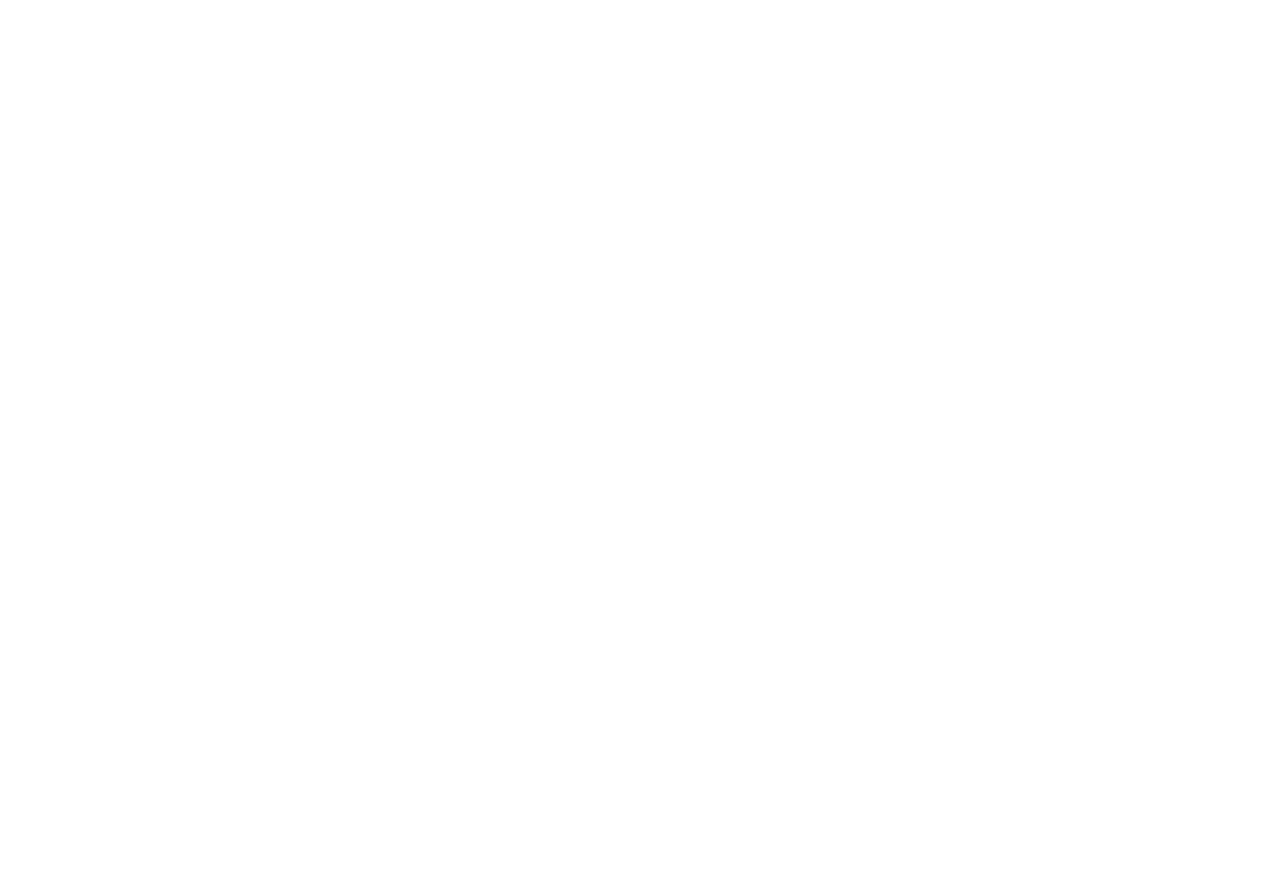
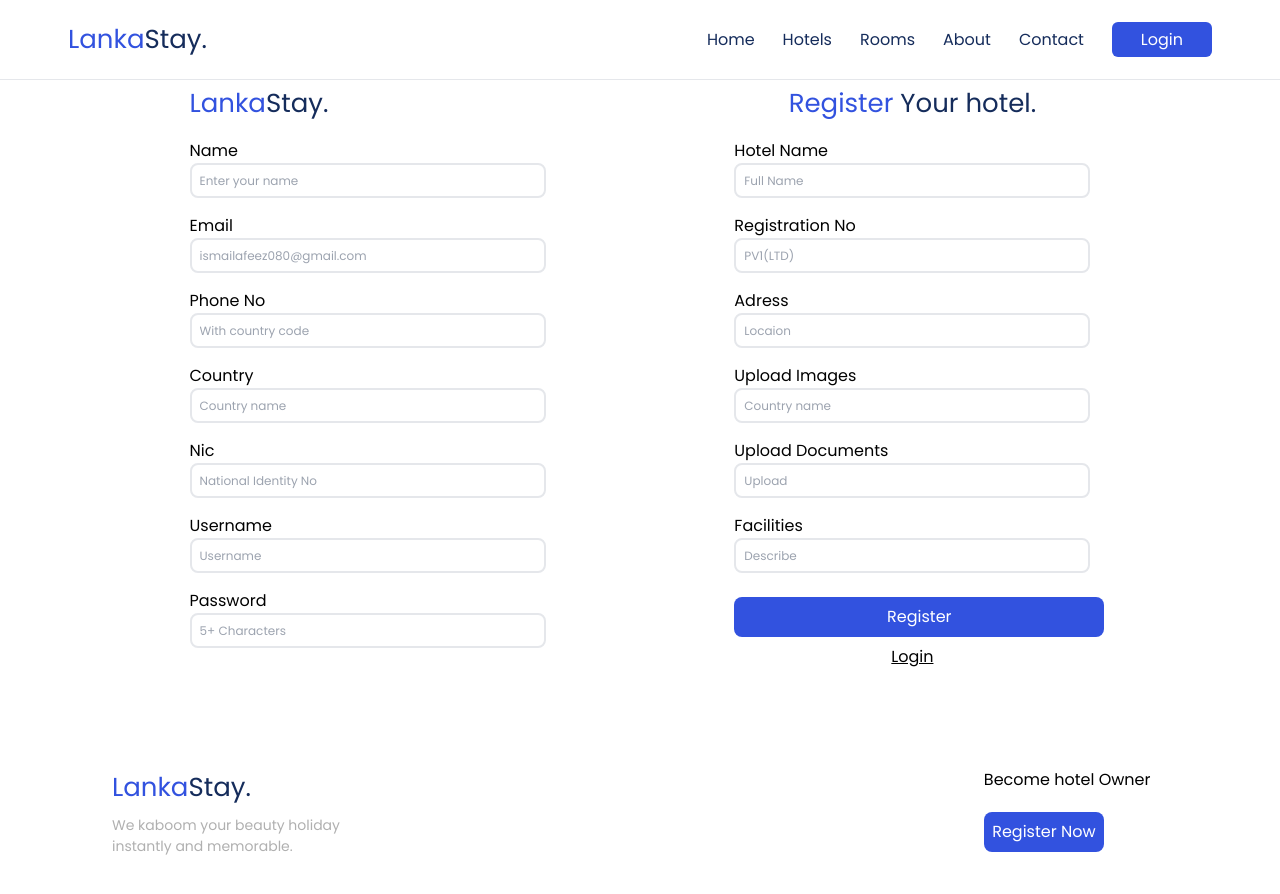
Before and after one commit to Oloyglobal/hotel-website, a React (Vite) app: page /register in a window 1280 px wide. Before the commit this address had no page. Shown: the top 894 px of the page. Before the commit the page ends 800 px from the top, so only its background shows below. Built offline with nearby package versions, Linux system fonts and the light colour scheme.

Commit message:
register added

```diff
--- a/src/App.jsx
+++ b/src/App.jsx
@@ -26,9 +26,11 @@
           <Link to="/rooms" className="font-[400] text-[14px] lg:text-[16px] leading-[24px] text-cut">Rooms</Link>
           <Link to="/about" className="font-[400] text-[14px] lg:text-[16px] leading-[24px] text-cut">About</Link>
           <Link to="/contact" className="font-[400] text-[14px] lg:text-[16px] leading-[24px] text-cut">Contact</Link>
+
           <Link to="/login" className="font-[400] text-[14px] lg:text-[16px] leading-[24px] text-cut">
             <button className="h-[35px] w-[100px] bg-cutt text-white rounded-md text-[14px] lg:text-[16px]">Login</button>
           </Link>
+
         </nav>
         <button className="sm:hidden" onClick={toggleMenu}>
           {isMenuOpen ? <X className="h-6 w-6" /> : <Menu className="h-6 w-6" />}
--- a/src/main.jsx
+++ b/src/main.jsx
@@ -12,6 +12,7 @@
 import Login from './pages/Login.jsx';
 import Home from './pages/Home.jsx';
 import Details from './pages/Details.jsx';
+import Register from './pages/Register.jsx';
 
 createRoot(document.getElementById('root')).render(
   <StrictMode>
@@ -26,6 +27,7 @@
           <Route path='contact' element={<Contact />} />
           <Route path='login' element={<Login />} />
           <Route path='details' element={<Details />} />
+          <Route path='register' element={<Register />} />
         </Route>
       </Routes>
     </Router>
--- /dev/null
+++ b/src/pages/Register.jsx
@@ -0,0 +1,67 @@
+import React from 'react'
+import { Link } from 'react-router-dom'
+
+const Register = () => {
+  return (
+    <div>
+        <div className='flex gap-9 justify-center items-center  p-1'>
+            <div className=" h-[600px] w-[40%] bg-white">
+
+          <form action="" className='flex flex-col w-[70%] m-auto'>
+          <Link to="/">
+            <h1 className="text-[22px] sm:text-[26px] font-[500] leading-[39px] text-cutt ">
+              Lanka<span className="text-cut">Stay<span>.</span></span>
+            </h1>
+          </Link>
+            <label htmlFor="" className='mt-4'>Name</label>
+            <input type="text" name="" id=""  className='h-[35px] border-[2px] p-2 text-[12px] rounded-lg' placeholder='Enter your name'/>
+            <label htmlFor="" className='mt-4'>Email</label>
+            <input type="text" name="" id=""  className='h-[35px] border-[2px] p-2 text-[12px] rounded-lg' placeholder='ismailafeez080@gmail.com'/>
+            <label htmlFor="" className='mt-4'>Phone No</label>
+            <input type="text" name="" id=""  className='h-[35px] border-[2px] p-2 text-[12px] rounded-lg' placeholder='With country code'/>
+            <label htmlFor="" className='mt-4'>Country</label>
+            <input type="text" name="" id=""  className='h-[35px] border-[2px] p-2 text-[12px] rounded-lg' placeholder='Country name'/>
+            <label htmlFor="" className='mt-4'>Nic</label>
+            <input type="text" name="" id=""  className='h-[35px] border-[2px] p-2 text-[12px] rounded-lg' placeholder='National Identity No'/>
+            <label htmlFor="" className='mt-4'>Username</label>
+            <input type="text" name="" id=""  className='h-[35px] border-[2px] p-2 text-[12px] rounded-lg' placeholder='Username'/>
+            <label htmlFor="" className='mt-4'>Password</label>
+            <input type="text" name="" id=""  className='h-[35px] border-[2px] p-2 text-[12px] rounded-lg' placeholder='5+ Characters'/>
+          </form>
+            </div>
+            <div className=" h-[600px] w-[40%] bg-white">
+
+            <h1 className="text-[22px] sm:text-[26px] font-[500] leading-[39px] text-cutt text-center ">
+              Register <span className="text-cut">Your hotel<span>.</span></span>
+            </h1>
+
+            <form action="" className='flex flex-col w-[70%] m-auto'>
+
+            <label htmlFor="" className='mt-4'>Hotel Name</label>
+            <input type="text" name="" id=""  className='h-[35px] border-[2px] p-2 text-[12px] rounded-lg' placeholder='Full Name'/>
+            <label htmlFor="" className='mt-4'>Registration No</label>
+            <input type="text" name="" id=""  className='h-[35px] border-[2px] p-2 text-[12px] rounded-lg' placeholder='PV1(LTD)'/>
+            <label htmlFor="" className='mt-4'> Adress</label>
+            <input type="text" name="" id=""  className='h-[35px] border-[2px] p-2 text-[12px] rounded-lg' placeholder='Locaion'/>
+            <label htmlFor="" className='mt-4'>Upload Images</label>
+            <input type="text" name="" id=""  className='h-[35px] border-[2px] p-2 text-[12px] rounded-lg' placeholder='Country name'/>
+            <label htmlFor="" className='mt-4'>Upload Documents</label>
+            <input type="text" name="" id=""  className='h-[35px] border-[2px] p-2 text-[12px] rounded-lg' placeholder='Upload'/>
+            <label htmlFor="" className='mt-4'>Facilities</label>
+            <input type="text" name="" id=""  className='h-[35px] border-[2px] p-2 text-[12px] rounded-lg' placeholder='Describe'/>
+            <div className='w-[100%] m-auto flex flex-col mt-6'>
+                <button className='h-[40px] w-[370px] bg-cutt text-white rounded-lg'>Register</button>
+                <Link href="login" className='text-center underline mt-2'>
+                Login
+                </Link>
+            </div>
+
+          </form>
+            </div>
+
+        </div>
+    </div>
+  )
+}
+
+export default Register
```
